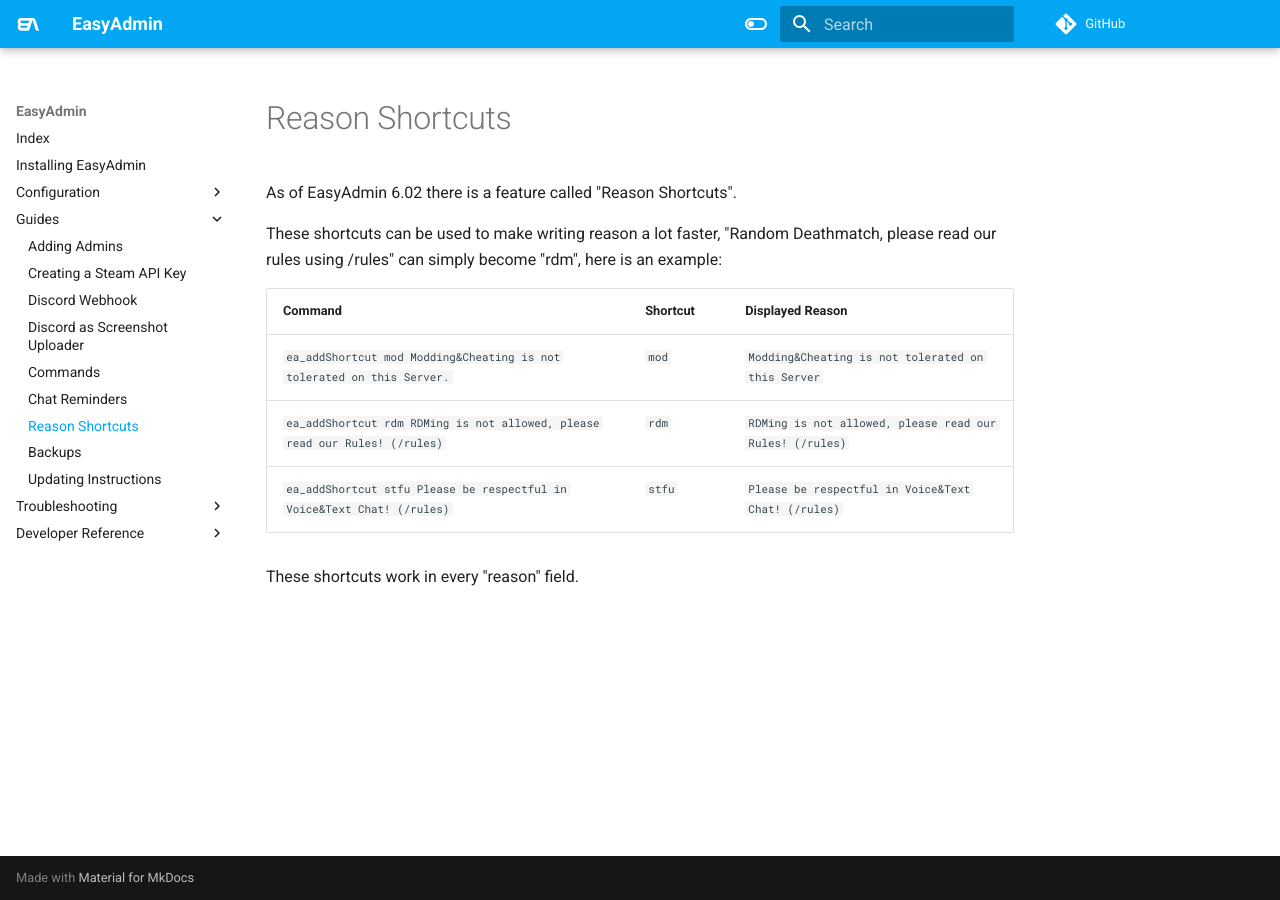
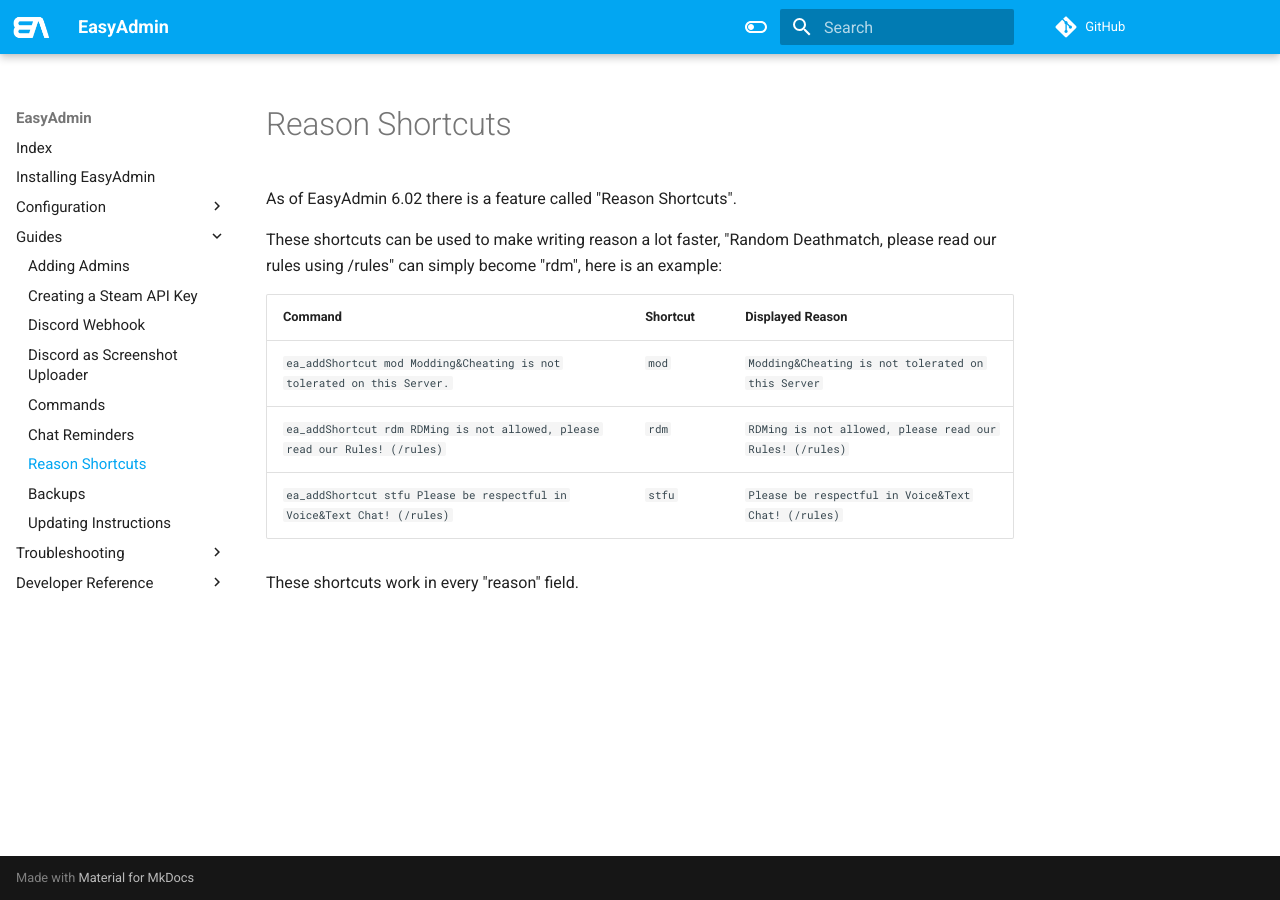
Before and after one commit to Blumlaut/EasyAdmin-docs, an MkDocs documentation site: the page built from docs/shortcuts.md, in a window 1280 px wide. Built offline with MkDocs 1.6.1 and Material for MkDocs 9.7.7, drawn with Linux system fonts in a browser that asks for light colours; comment, search, counter and statistics services are not loaded.

Commit message:
some more custom css

```diff
--- a/docs/stylesheets/extra.css
+++ b/docs/stylesheets/extra.css
@@ -1,3 +1,17 @@
 .md-grid {
-	max-width: initial;
+	max-width: 1600px;
 }
+
+.md-nav {
+	font-size: .75rem;
+	line-height: 1.35;
+}
+
+.md-header__button.md-logo {
+	padding: .15rem;
+}
+
+.md-header__button.md-logo img, .md-header__button.md-logo svg {
+    height: 2rem;
+    width: 2rem;
+}
```
